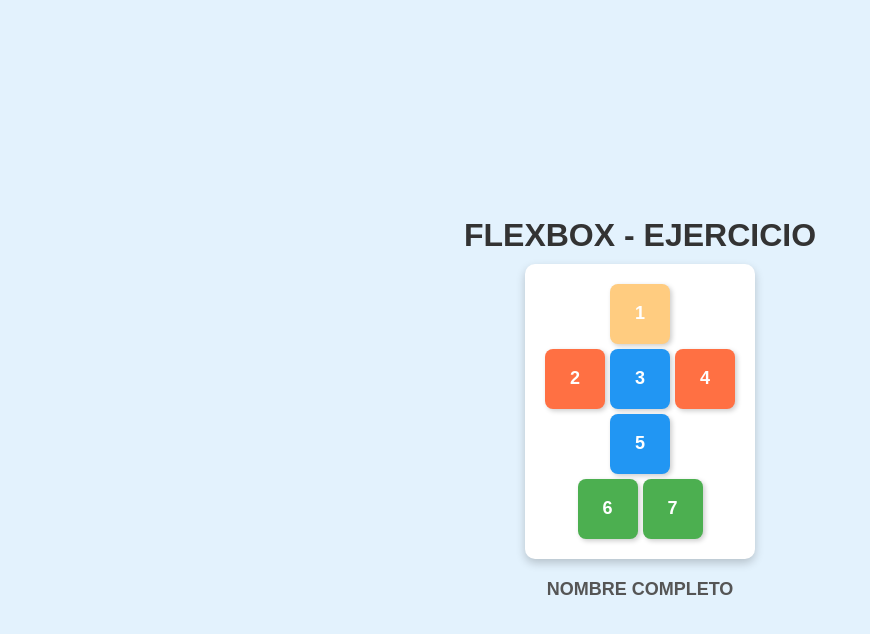
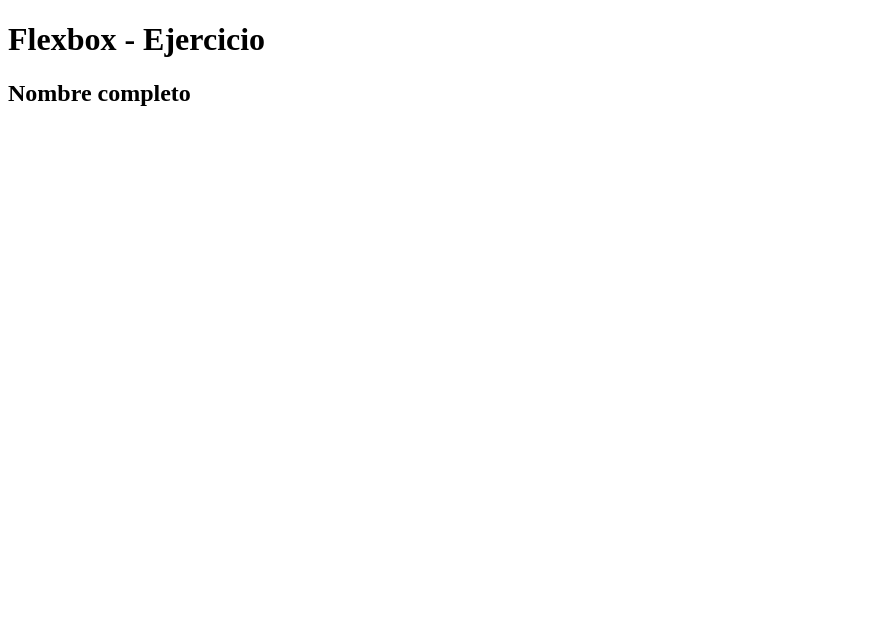
Before and after one commit to Francovg18/Auxiliatura-Web-II, a plain HTML site: page FlexBox/flexA.html in a window 1280 px wide. Shown: the whole page, without its empty margins (0-870 px from the left). Drawn offline with Linux system fonts and the light colour scheme.

Commit message:
Update flexA.html

```diff
--- a/FlexBox/flexA.html
+++ b/FlexBox/flexA.html
@@ -4,94 +4,13 @@
     <meta charset="UTF-8">
     <meta name="viewport" content="width=device-width, initial-scale=1.0">
     <title>Ejercicio Flexbox - Muñeco</title>
-    <style>
-        body {
-            display: flex;
-            flex-direction: column;
-            justify-content: center;
-            align-items: center;
-            height: 100vh;
-            background-color: #e3f2fd;
-            font-family: Arial, sans-serif;
-            text-align: center;
-        }
 
-        h1, h2 {
-            margin: 10px;
-            color: #333;
-            text-transform: uppercase;
-        }
-
-        /* Contenedor de la persona */
-        .muñeco {
-            display: flex;
-            flex-direction: column;
-            align-items: center;
-            gap: 5px;
-            background: white;
-            padding: 20px;
-            border-radius: 10px;
-            box-shadow: 0px 4px 10px rgba(0, 0, 0, 0.2);
-        }
-
-        /* Filas que tiene la persona */
-        .fila {
-            display: flex;
-            justify-content: center;
-            gap: 5px;
-        }
-
-        /* Cajas de la personita */
-        .caja {
-            width: 60px;
-            height: 60px;
-            display: flex;
-            justify-content: center;
-            align-items: center;
-            font-weight: bold;
-            font-size: 18px;
-            color: white;
-            border-radius: 8px;
-            box-shadow: 2px 2px 5px rgba(0, 0, 0, 0.2);
-        }
-
-        .cabeza { background-color: #ffcc80; }
-        .cuerpo { background-color: #2196f3; }
-        .brazo { background-color: #ff7043; }
-        .pierna { background-color: #4caf50; }
-
-        .nombre {
-            margin-top: 20px;
-            font-size: 18px;
-            font-weight: bold;
-            color: #555;
-        }
-    </style>
 </head>
 <body>
 
     <h1>Flexbox - Ejercicio</h1>
 
-    <div class="muñeco">
-        <div class="fila">
-            <div class="caja cabeza">1</div>
-        </div>
 
-        <div class="fila">
-            <div class="caja brazo">2</div>
-            <div class="caja cuerpo">3</div>
-            <div class="caja brazo">4</div>
-        </div>
-
-        <div class="fila">
-            <div class="caja cuerpo">5</div>
-        </div>
-
-        <div class="fila">
-            <div class="caja pierna">6</div>
-            <div class="caja pierna">7</div>
-        </div>
-    </div>
 
     <h2 class="nombre">Nombre completo</h2>
 
```
